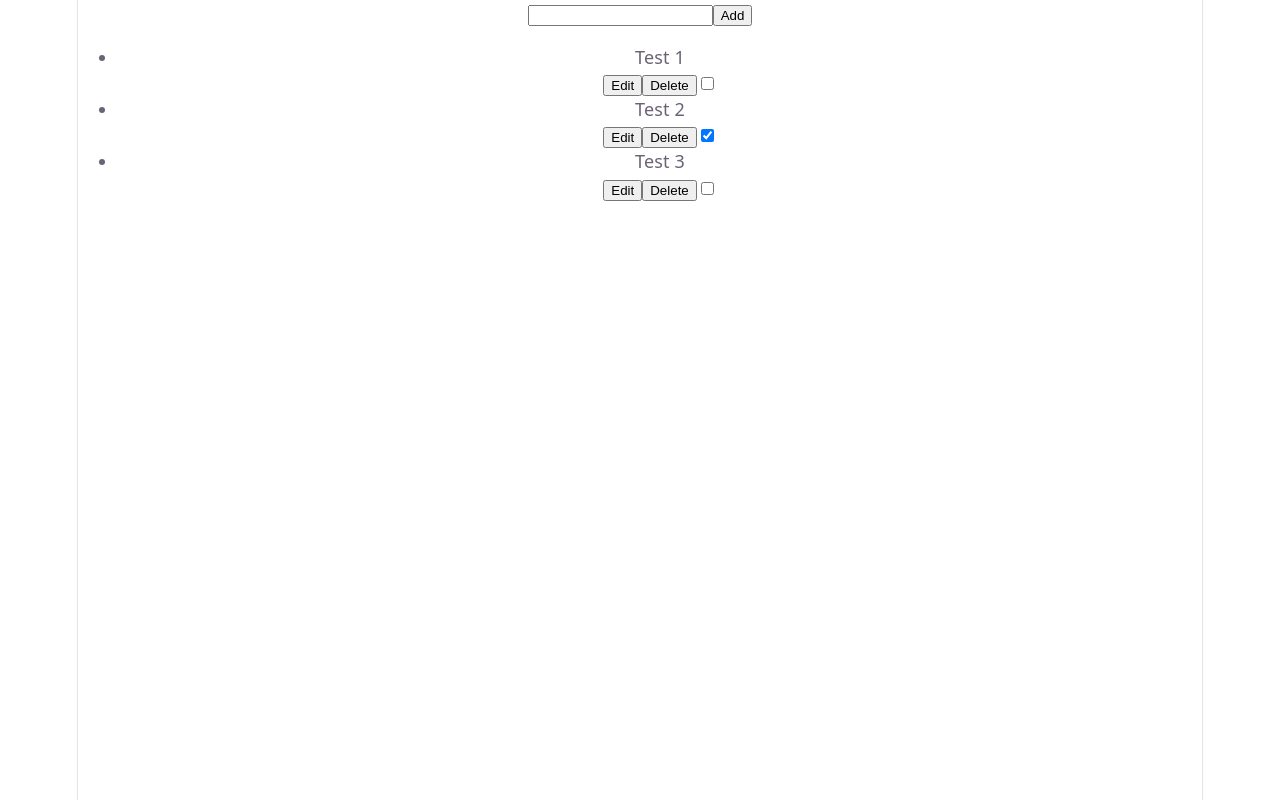
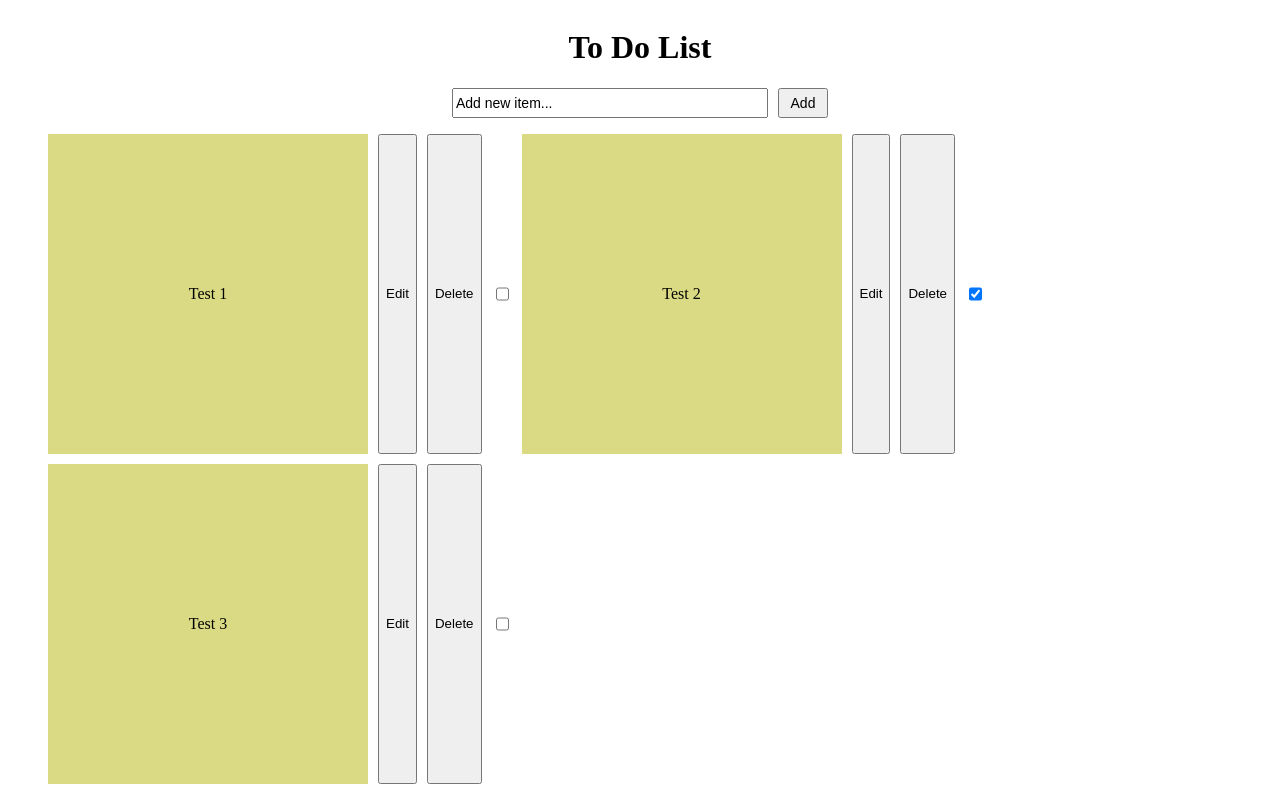
Before and after one commit to PatriciaChung64/Tutorial-react-app, a React (Vite) app in the folder moz-todo-app/: page / in a window 1280 px wide. Built offline with nearby package versions, Linux system fonts and the light colour scheme.

Commit message:
Added some css, still a wip

```diff
--- a/moz-todo-app/src/App.css
+++ b/moz-todo-app/src/App.css
@@ -1,184 +1,46 @@
-.counter {
-  font-size: 16px;
-  padding: 5px 10px;
-  border-radius: 5px;
-  color: var(--accent);
-  background: var(--accent-bg);
-  border: 2px solid transparent;
-  transition: border-color 0.3s;
-  margin-bottom: 24px;
-
-  &:hover {
-    border-color: var(--accent-border);
-  }
-  &:focus-visible {
-    outline: 2px solid var(--accent);
-    outline-offset: 2px;
-  }
+.center {
+  display: flex;
+  flex-direction: column; /* flex-direction is row by default, need to make it column for it to wrap vertically so everything is not on the same line */
+  flex-wrap: wrap;
+  white-space: pre-wrap;
+  justify-content: center;
+  align-items: center;
 }
 
-.hero {
-  position: relative;
-
-  .base,
-  .framework,
-  .vite {
-    inset-inline: 0;
-    margin: 0 auto;
-  }
-
-  .base {
-    width: 170px;
-    position: relative;
-    z-index: 0;
-  }
-
-  .framework,
-  .vite {
-    position: absolute;
-  }
-
-  .framework {
-    z-index: 1;
-    top: 34px;
-    height: 28px;
-    transform: perspective(2000px) rotateZ(300deg) rotateX(44deg) rotateY(39deg)
-      scale(1.4);
-  }
-
-  .vite {
-    z-index: 0;
-    top: 107px;
-    height: 26px;
-    width: auto;
-    transform: perspective(2000px) rotateZ(300deg) rotateX(40deg) rotateY(39deg)
-      scale(0.8);
-  }
+.form {
+  display: grid;
+  grid-auto-flow: column;
+  grid-column-gap: 10px;
 }
 
-#center {
-  display: flex;
-  flex-direction: column;
-  gap: 25px;
-  place-content: center;
-  place-items: center;
-  flex-grow: 1;
-
-  @media (max-width: 1024px) {
-    padding: 32px 20px 24px;
-    gap: 18px;
-  }
+.form .input {
+  font-size: 14px;
+  padding-right: 10px;
+  padding-top: 5px;
+  padding-bottom: 5px;
+  width: 300px;
 }
 
-#next-steps {
-  display: flex;
-  border-top: 1px solid var(--border);
-  text-align: left;
-
-  & > div {
-    flex: 1 1 0;
-    padding: 32px;
-    @media (max-width: 1024px) {
-      padding: 24px 20px;
-    }
-  }
-
-  .icon {
-    margin-bottom: 16px;
-    width: 22px;
-    height: 22px;
-  }
-
-  @media (max-width: 1024px) {
-    flex-direction: column;
-    text-align: center;
-  }
+.form .button {
+  font-size: 14px;
+  width: 50px;
 }
 
-#docs {
-  border-right: 1px solid var(--border);
-
-  @media (max-width: 1024px) {
-    border-right: none;
-    border-bottom: 1px solid var(--border);
-  }
+.list {
+  display: flex;
+  flex-wrap: wrap;
+  max-width: 1500px;
+  gap: 10px;
 }
 
-#next-steps ul {
+.list-item {
+  display: flex;
   list-style: none;
-  padding: 0;
-  display: flex;
-  gap: 8px;
-  margin: 32px 0 0;
-
-  .logo {
-    height: 18px;
-  }
-
-  a {
-    color: var(--text-h);
-    font-size: 16px;
-    border-radius: 6px;
-    background: var(--social-bg);
-    display: flex;
-    padding: 6px 12px;
-    align-items: center;
-    gap: 8px;
-    text-decoration: none;
-    transition: box-shadow 0.3s;
-
-    &:hover {
-      box-shadow: var(--shadow);
-    }
-    .button-icon {
-      height: 18px;
-      width: 18px;
-    }
-  }
-
-  @media (max-width: 1024px) {
-    margin-top: 20px;
-    flex-wrap: wrap;
-    justify-content: center;
-
-    li {
-      flex: 1 1 calc(50% - 8px);
-    }
-
-    a {
-      width: 100%;
-      justify-content: center;
-      box-sizing: border-box;
-    }
-  }
+  width: 300px;
+  height: 300px;
+  align-items: center;
+  text-align: center;
+  justify-content: center;
+  background-color:  #dada84;
+  padding: 10px;
 }
-
-#spacer {
-  height: 88px;
-  border-top: 1px solid var(--border);
-  @media (max-width: 1024px) {
-    height: 48px;
-  }
-}
-
-.ticks {
-  position: relative;
-  width: 100%;
-
-  &::before,
-  &::after {
-    content: '';
-    position: absolute;
-    top: -4.5px;
-    border: 5px solid transparent;
-  }
-
-  &::before {
-    left: 0;
-    border-left-color: var(--border);
-  }
-  &::after {
-    right: 0;
-    border-right-color: var(--border);
-  }
-}
--- a/moz-todo-app/src/To-do-list.jsx
+++ b/moz-todo-app/src/To-do-list.jsx
@@ -2,6 +2,7 @@ import { useState } from 'react'
 import './App.css'
 
 let uniqueId = 3;
+const name = "To Do List";
 
 export default function TodoList() {
   const [liststate, setState] = useState([
@@ -55,7 +56,7 @@ export default function TodoList() {
 
   const listitems = liststate.map((item) => (
     <>
-      <li key={item.id}>{item.name}</li>
+      <li className="list-item" key={item.id}>{item.name}</li>
       { item.editing &&
         <form action={ (e) => { editItem(e)}}>
           <input name="item" defaultValue={item.name} ></input>
@@ -73,14 +74,15 @@ export default function TodoList() {
     </>
   ));
   return (
-    <>
-      <form action={addItem}>
-        <input name="item"></input>
-        <button type="submit">Add</button>
+    <div className="center">
+      <h1>{name}</h1>
+      <form className="form" action={addItem}>
+        <input className="input" name="item" defaultValue="Add new item..."></input>
+        <button className="button" type="submit">Add</button>
       </form>
-      <ul>
+      <ul className="list">
         {listitems}
       </ul>
-    </>
+    </div>
   )
 }
--- a/moz-todo-app/src/index.css
+++ b/moz-todo-app/src/index.css
@@ -1,111 +1,2 @@
 :root {
-  --text: #6b6375;
-  --text-h: #08060d;
-  --bg: #fff;
-  --border: #e5e4e7;
-  --code-bg: #f4f3ec;
-  --accent: #aa3bff;
-  --accent-bg: rgba(170, 59, 255, 0.1);
-  --accent-border: rgba(170, 59, 255, 0.5);
-  --social-bg: rgba(244, 243, 236, 0.5);
-  --shadow:
-    rgba(0, 0, 0, 0.1) 0 10px 15px -3px, rgba(0, 0, 0, 0.05) 0 4px 6px -2px;
-
-  --sans: system-ui, 'Segoe UI', Roboto, sans-serif;
-  --heading: system-ui, 'Segoe UI', Roboto, sans-serif;
-  --mono: ui-monospace, Consolas, monospace;
-
-  font: 18px/145% var(--sans);
-  letter-spacing: 0.18px;
-  color-scheme: light dark;
-  color: var(--text);
-  background: var(--bg);
-  font-synthesis: none;
-  text-rendering: optimizeLegibility;
-  -webkit-font-smoothing: antialiased;
-  -moz-osx-font-smoothing: grayscale;
-
-  @media (max-width: 1024px) {
-    font-size: 16px;
-  }
 }
-
-@media (prefers-color-scheme: dark) {
-  :root {
-    --text: #9ca3af;
-    --text-h: #f3f4f6;
-    --bg: #16171d;
-    --border: #2e303a;
-    --code-bg: #1f2028;
-    --accent: #c084fc;
-    --accent-bg: rgba(192, 132, 252, 0.15);
-    --accent-border: rgba(192, 132, 252, 0.5);
-    --social-bg: rgba(47, 48, 58, 0.5);
-    --shadow:
-      rgba(0, 0, 0, 0.4) 0 10px 15px -3px, rgba(0, 0, 0, 0.25) 0 4px 6px -2px;
-  }
-
-  #social .button-icon {
-    filter: invert(1) brightness(2);
-  }
-}
-
-body {
-  margin: 0;
-}
-
-#root {
-  width: 1126px;
-  max-width: 100%;
-  margin: 0 auto;
-  text-align: center;
-  border-inline: 1px solid var(--border);
-  min-height: 100svh;
-  display: flex;
-  flex-direction: column;
-  box-sizing: border-box;
-}
-
-h1,
-h2 {
-  font-family: var(--heading);
-  font-weight: 500;
-  color: var(--text-h);
-}
-
-h1 {
-  font-size: 56px;
-  letter-spacing: -1.68px;
-  margin: 32px 0;
-  @media (max-width: 1024px) {
-    font-size: 36px;
-    margin: 20px 0;
-  }
-}
-h2 {
-  font-size: 24px;
-  line-height: 118%;
-  letter-spacing: -0.24px;
-  margin: 0 0 8px;
-  @media (max-width: 1024px) {
-    font-size: 20px;
-  }
-}
-p {
-  margin: 0;
-}
-
-code,
-.counter {
-  font-family: var(--mono);
-  display: inline-flex;
-  border-radius: 4px;
-  color: var(--text-h);
-}
-
-code {
-  font-size: 15px;
-  line-height: 135%;
-  padding: 4px 8px;
-  background: var(--code-bg);
-}
```
